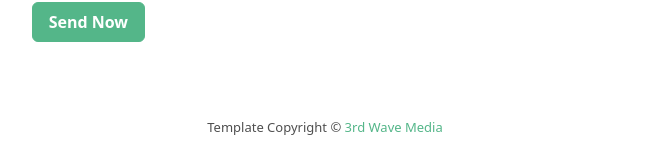
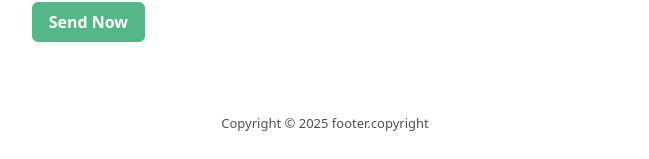
Before and after one commit to Phantuan2004/portfolio, a React (Vite) app: page /#about in a window 1280 px wide. Shown: the part 3730-3889 px from the top of the page, without its empty margins (455-1104 px from the left). Built offline with nearby package versions, Linux system fonts and the light colour scheme.

Commit message:
edit footer

```diff
--- a/src/components/Footer.jsx
+++ b/src/components/Footer.jsx
@@ -1,14 +1,17 @@
+import { useTranslation } from "react-i18next";
 export default function Footer() {
+  const { t } = useTranslation();
+
   return (
     <div>
-      <footer className="footer text-center py-4">
-        <small className="copyright">
-          Template Copyright &copy;{" "}
-          <a href="https://themes.3rdwavemedia.com/" target="_blank">
-            3rd Wave Media
-          </a>
-        </small>
-      </footer>
+  <footer className="footer text-center py-4">
+    <div className="copyright">
+      <p className="mb-1">
+        Copyright © {new Date().getFullYear()} {t('footer.copyright')}
+      </p>
     </div>
+  </footer>
+</div>
+
   );
 }
```
